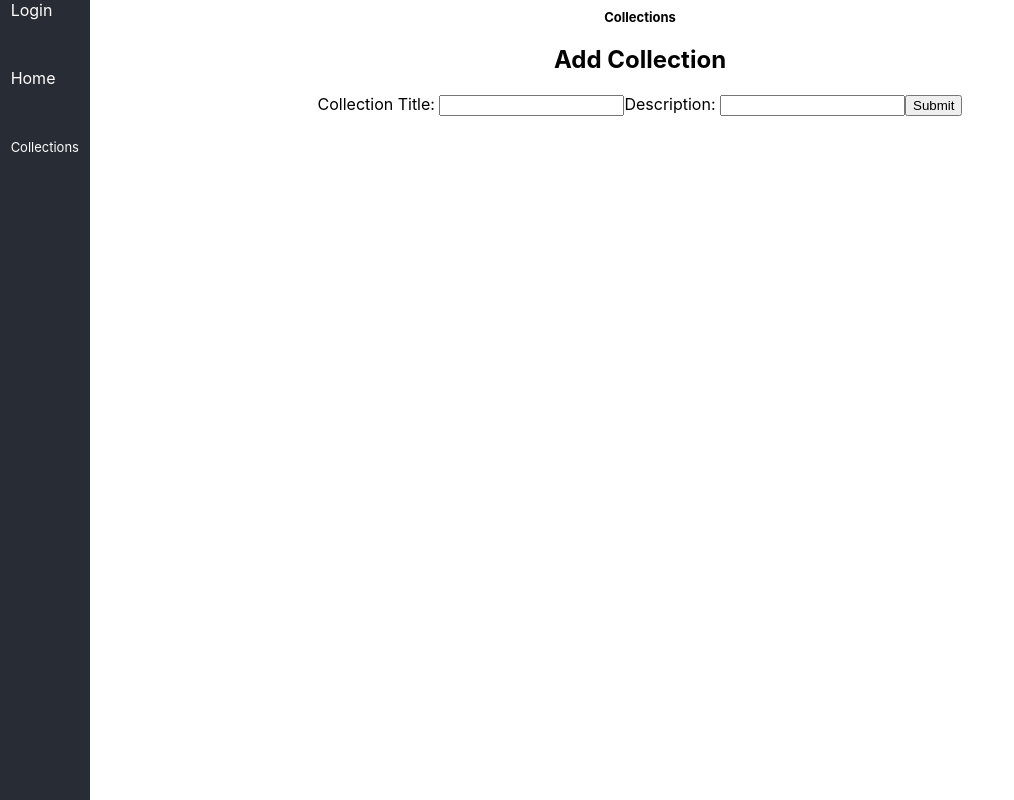
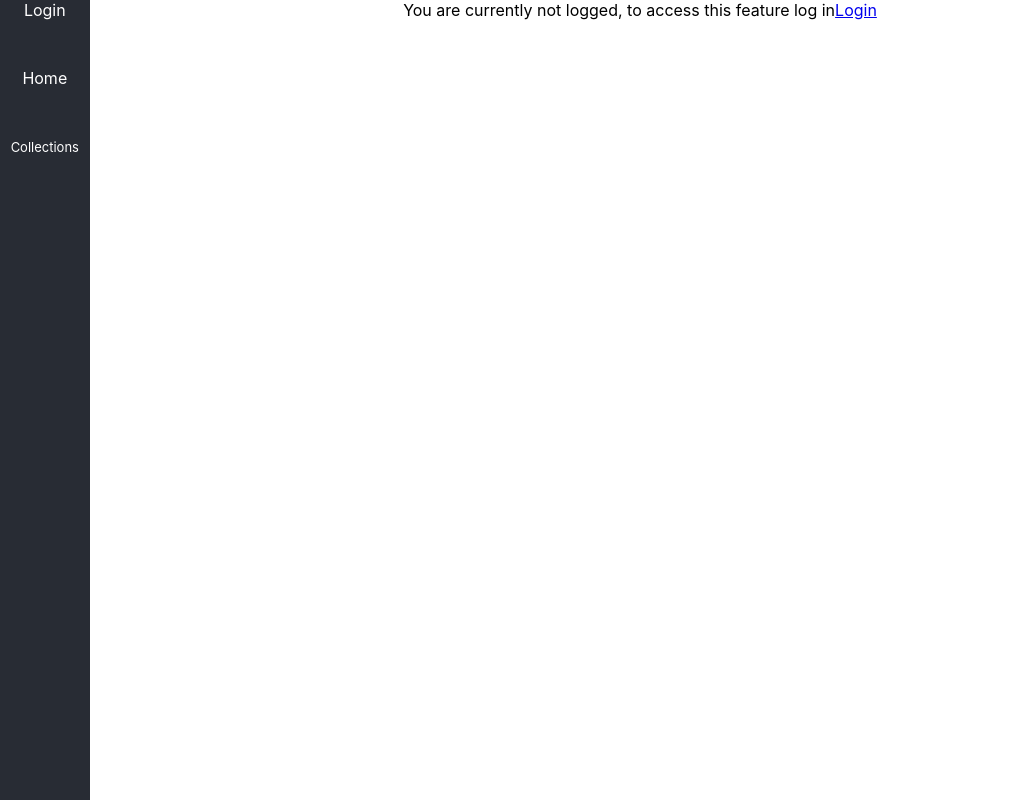
Before and after one commit to JesusMunoz01/TaskPlanner, a React (Create React App) app in the folder client/: page /collections in a window 1280 px wide. Shown: the whole page, without its empty margins (0-1014 px from the left). Built offline with nearby package versions, Linux system fonts and the light colour scheme.

Commit message:
added project description and base code

```diff
--- a/client/src/App.js
+++ b/client/src/App.js
@@ -53,6 +53,7 @@ function App() {
           const localTasks = window.localStorage.getItem("localTaskData");
           console.log("Updating data");
           setLoading(false);
+          setCollectionData()
           setTaskData(localTasks);
           } catch(error){
 
--- a/client/src/css/App.css
+++ b/client/src/css/App.css
@@ -36,6 +36,7 @@
     width: 100%;
     font-size: 100%;
     justify-content: center;
+    justify-items: center;
     align-items: flex-start;
     background-color: #282c34;
   }
--- a/client/src/css/collections.css
+++ b/client/src/css/collections.css
@@ -11,5 +11,5 @@
 }
 
 .collections{
-
+    display: flex;
 }
--- a/client/src/pages/collections.js
+++ b/client/src/pages/collections.js
@@ -2,9 +2,11 @@ import "../css/collections.css"
 import { useState } from "react";
 import { useCookies } from 'react-cookie';
 import { BsGearFill } from "react-icons/bs";
+import { Link } from "react-router-dom";
 
 export const Collections = (data) => {
     const [collections, setCollections] = useState(data.data);
+    console.log(data.data)
     //const [taskFilter, setCurrentFilter] = useState(data.data);
     const [isUserLogged, ] = useState(data.isLogged)
     const [collectionTitle, setCollectionTitle] = useState("");
@@ -202,6 +204,7 @@ export const Collections = (data) => {
     }
 
     return <div className="collectionsHome">
+        {isUserLogged ?
         <div className="collectionsBox">
         <h1>Collections</h1>
             <div className="collections">
@@ -237,8 +240,8 @@ export const Collections = (data) => {
                     )) :
                         // Section for: Logged user without tasks -------------------------------------------
                     <span>Currently no Collections</span>
+                }
 
-                }
             </div>
             <div className="addCollection">
                 <h2>Add Collection</h2>
@@ -250,6 +253,11 @@ export const Collections = (data) => {
                     <button onClick={(e) => sendCollection(e)}>Submit</button>
                 </form>
             </div>
+        </div> :
+        <div>
+            <span>You are currently not logged, to access this feature log in</span>
+            <span><Link to={"/login"}><span>Login</span></Link></span>
         </div>
+        }
     </div>
 }
```
Also changed, not shown: 1 other file (tests, documents, lock files or other folders).
